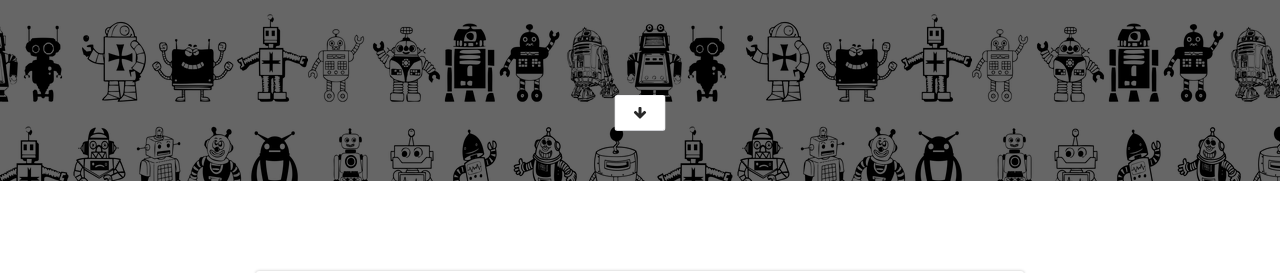
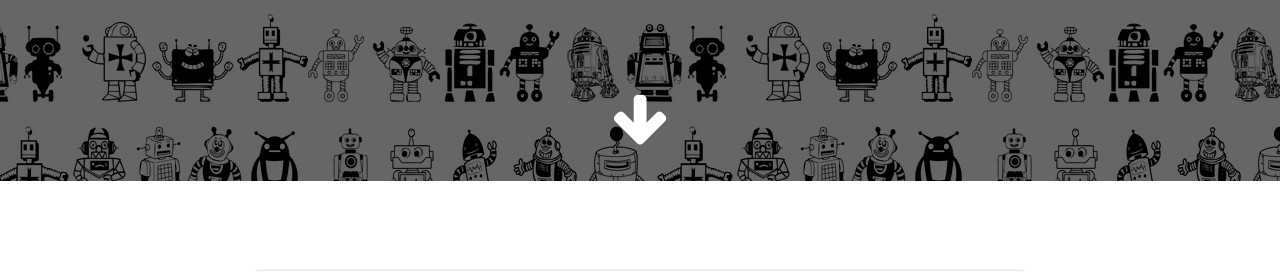
Before and after one commit to kimcodingvv/kimcodingvv.github.io, a Jekyll site: the page built from projects/index.md, in a window 1280 px wide and 900 px high, scrolled down 244 px. Shown: the part 475-748 px from the top of the window. Built offline with Jekyll 4.4.1, drawn with Linux system fonts in a browser that asks for light colours; some web fonts are replaced.

Commit message:
Scroll-Down Animation

```diff
--- a/_layouts/about.html
+++ b/_layouts/about.html
@@ -24,7 +24,7 @@
                 <i class="fa fa-chevron-left"></i>
             </a>
             {% if page.feature %}
-            <a class="btn zoombtn scroll scroll-down" type="button" href="#target">
+            <a class="scroll scroll-down" type="button" href="#target">
                 <i class="fa fa-arrow-down"></i>
             </a>
             {% endif %}
--- a/_layouts/page.html
+++ b/_layouts/page.html
@@ -33,7 +33,7 @@
                 <i class="fa" style="font-weight : bold">Tag</i>
             </a> {% endif %}
             {% if page.feature %}
-            <a class="btn zoombtn scroll scroll-down" type="button" href="#target">
+            <a class="scroll scroll-down" type="button" href="#target">
                 <i class="fa fa-arrow-down"></i>
             </a>
             {% endif %}
--- a/_layouts/post-list.html
+++ b/_layouts/post-list.html
@@ -30,7 +30,7 @@
                 <i class="fa" style="font-weight : bold">Tag</i>
             </a>
             {% if page.feature %}
-            <a class="btn zoombtn scroll scroll-down" type="button" href="#target">
+            <a class="scroll scroll-down" type="button" href="#target">
                 <i class="fa fa-arrow-down"></i>
             </a>
             {% endif %}
--- a/_layouts/post.html
+++ b/_layouts/post.html
@@ -39,7 +39,7 @@
                 </a>
             </a>
             {% if page.feature %}
-            <a class="btn zoombtn scroll scroll-down" type="button" href="#target">
+            <a class="scroll scroll-down" type="button" href="#target">
                 <i class="fa fa-arrow-down"></i>
             </a>
             {% endif %}
--- a/_layouts/project.html
+++ b/_layouts/project.html
@@ -24,7 +24,7 @@
                 <i class="fa fa-home"></i>
             </a>
             {% if page.feature %}
-            <a class="btn zoombtn scroll scroll-down" type="button" href="#target">
+            <a class="scroll scroll-down" type="button" href="#target">
                 <i class="fa fa-arrow-down"></i>
             </a>
            {% endif %}
--- a/_sass/etc.scss
+++ b/_sass/etc.scss
@@ -40,6 +40,24 @@
   top : 90%;
   left : 50%;
   transform:translateX(-50%);
+  i{
+    animation : target_image 2s;
+    animation-iteration-count : infinite;
+    font-size : 2em;
+    color : $white;
+    transition : all 0.5s;
+    &:hover{
+      color : $red;
+      transition : all 0.5s;
+    }
+  }
+}
+
+@keyframes target_image {
+  0% { transform: rotateY(0deg); }
+  50% { transform: rotateY(180deg) }
+  100% { transform: rotateY(0deg); }
+
 }
 
 .feature-table-cell{
```
